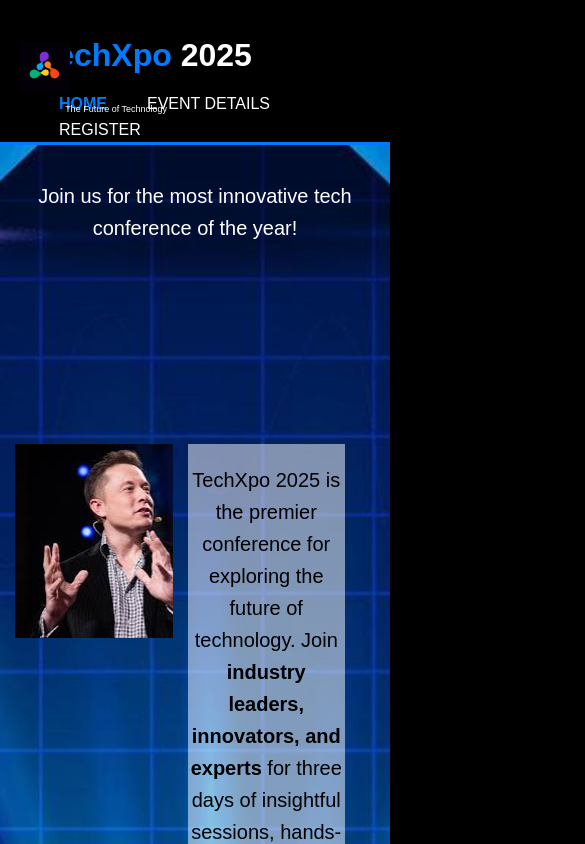
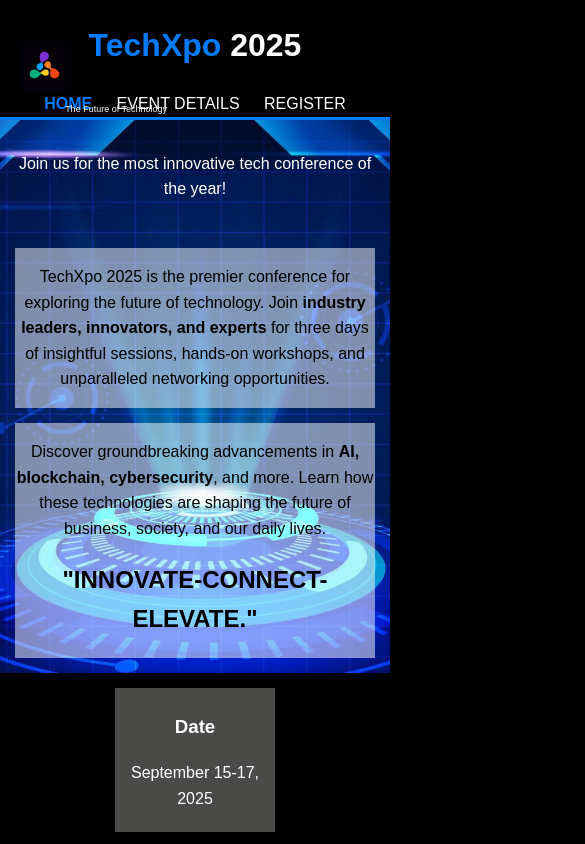
Before and after one commit to NandiniPanthangi/techxpo, a plain HTML site: page index.html in a window 390 px wide. Shown: the top 844 px of the page, 585 px wide, since content can reach past the window. Drawn offline with Linux system fonts and the light colour scheme.

Commit message:
Update style.css

```diff
--- a/style.css
+++ b/style.css
@@ -353,6 +353,87 @@ footer {
 
     font-size: 20px;
 
+}@media screen and (max-width: 768px) {
+    .container {
+        width: 95%;
+    }
+
+    header {
+        padding-top: 20px;
+        min-height: auto;
+    }
+
+    header #branding,
+    header nav,
+    header nav li {
+        float: none;
+        text-align: center;
+        width: 100%;
+    }
+
+    header #branding h1 {
+        margin-bottom: 20px;
+    }
+
+    header nav {
+        margin-top: 20px;
+    }
+
+    header li {
+        padding: 10px;
+    }
+
+    #showcase {
+        min-height: auto;
+        grid-template-columns: 1fr;
+        grid-template-rows: auto;
+    }
+
+    .container1,
+    .container2,
+    .container3,
+    .container4 {
+        grid-column: 1 / -1;
+        grid-row: auto;
+    }
+
+    #flex {
+        flex-direction: column;
+        align-items: center;
+    }
+
+    .event-info {
+        width: 100%;
+        margin-bottom: 20px;
+    }
+
+    #registration {
+        width: 100%;
+    }
+
+    .faqs,
+    .contact {
+        padding: 15px;
+    }
+}
+
+@media screen and (max-width: 480px) {
+    #showcase h1 {
+        font-size: 40px;
+    }
+
+    #showcase p {
+        font-size: 16px;
+    }
+
+    .event-info {
+        padding: 5px;
+    }
+
+    .contact-info,
+    .social-links {
+        font-size: 14px;
+    }
 }
 
 .social-links a:hover {
```
